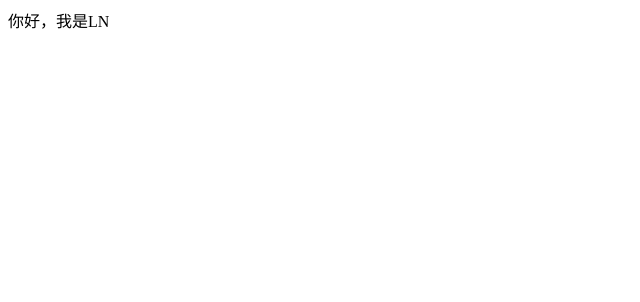
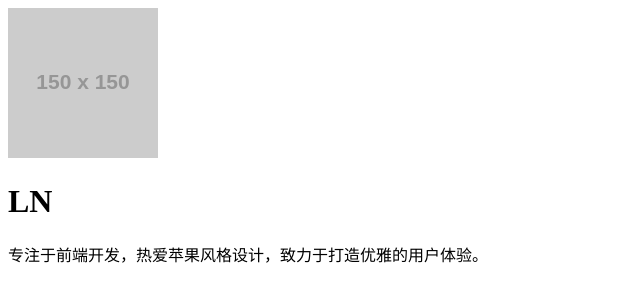
Before and after one commit to pathfindergame/explore, a plain HTML site: page index.html in a window 1280 px wide. Shown: the whole page, without its empty margins (0-640 px from the left). Drawn offline with Linux system fonts and the light colour scheme; placeholder pictures from the web are drawn by us.

Commit message:
Update index.html

```diff
--- a/index.html
+++ b/index.html
@@ -1 +1,16 @@
-<p>你好，我是LN</p>
+<!DOCTYPE html>
+<html lang="en">
+<head>
+   <meta charset="UTF-8">
+   <meta name="viewport" content="width=device-width, initial-scale=1.0">
+   <title>LN - 自我介绍</title>
+   <link rel="stylesheet" href="styles.css">
+</head>
+<body>
+   <div class="container">
+       <img src="https://via.placeholder.com/150" alt="LN的头像" class="profile-image">
+       <h1>LN</h1>
+       <p>专注于前端开发，热爱苹果风格设计，致力于打造优雅的用户体验。</p>
+   </div>
+</body>
+</html>
```
